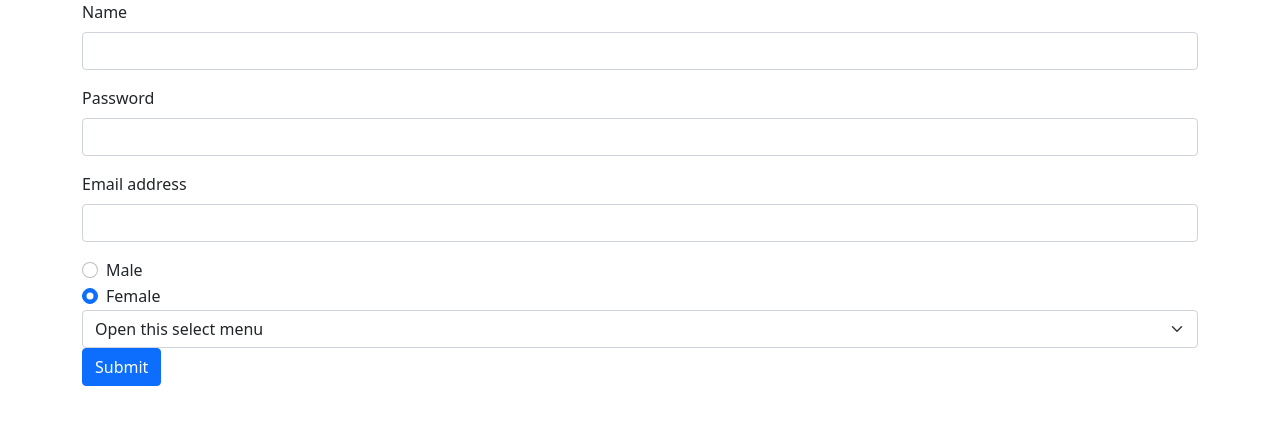
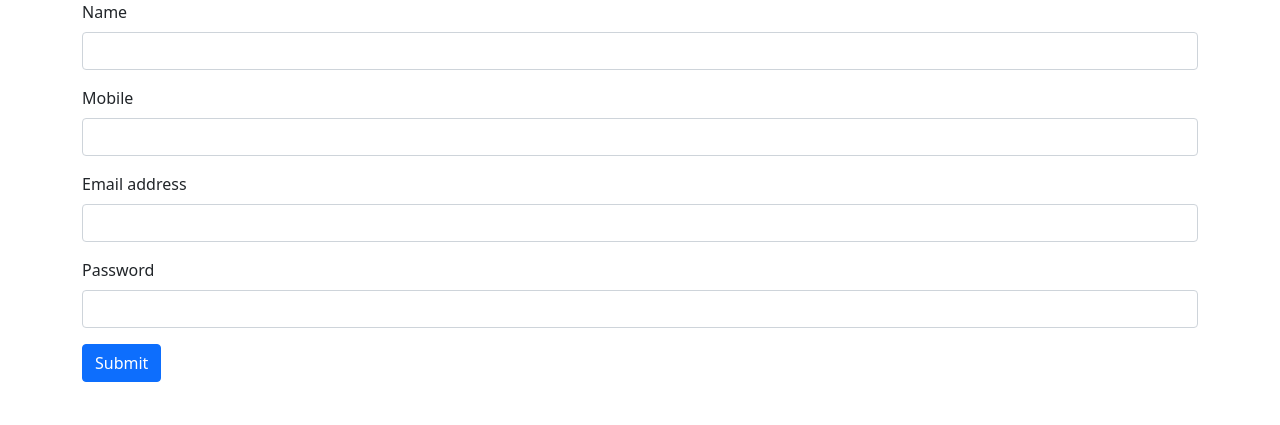
Before and after one commit to Anki-chauhan/Form-Builder, a Flask app: page /register in a window 1280 px wide. Shown: the part 112-537 px from the top of the page. Run offline with Flask 2, Linux system fonts and the light colour scheme; parts of the project's set-up code (start-up, migrations or seed data) failed here and were passed over; some libraries are stand-ins or nearby versions.

Commit message:
fix the register page

```diff
--- a/app.py
+++ b/app.py
@@ -1,3 +1,4 @@
+import re
 from flask import Flask, render_template, redirect, url_for, request
 from werkzeug.utils import invalidate_cached_property
 from forms import RegistrationForm,LoginForm
@@ -25,12 +26,20 @@ class Form(db.Model):
 class Registrationform(db.Model):
     id = db.Column("ID",db.Integer, primary_key = True)
     name = db.Column("Name", db.String(20),nullable = False)
+    mobile = db.Column("Mobile", db.Integer,nullable = False)
     email = db.Column("Email", db.String(30), nullable = False)
     password = db.Column("password", db.String(20), nullable  =False)
-    def __init__(self, name, email, password):
+    def __init__(self, name, mobile, email, password):
         self.name = name
         self.email = email
+        self.mobile = mobile
         self.password = password
+
+    def __repr__(self):
+        return f'{self.name},{self.email}'
+
+
+
 
 posts =[
     {
@@ -52,32 +61,74 @@ posts =[
 def home():
     return render_template('home.html',title = 'home' ,posts = posts)
 
+@app.route('/sign_up')
+def sign_up():
+    return render_template('/register.html')
 
-@app.route('/')
+
+@app.route('/', methods = ['GET','POST'])
 def helloworld():
+    if request.method == 'POST':
+        one = request.form['one']
+        two = request.form['two']
+        three = request.form['three']
+        four = request.form['four']
+
     return render_template('questions.html')
 
-@app.route('/log', methods=['GET', 'POST'])
-def log():
+@app.route('/login', methods=['GET', 'POST'])
+def login():
     error = None
     if request.method == 'POST':
-        user_name = request.form.get('user_email')
-        user_pass = request.form.get('user_password1')
-        if user_name != 'admin@gmail.com' or user_pass != 'admin':
-            error = 'Invalid Credentials. Please try again.'
-        else:
-            return redirect(url_for('home'))
-    return render_template('log.html', error=error)
+        user_name = request.form['username']
+        user_pass = request.form['password']
+        names = Registrationform.query.with_entities(Registrationform.name)
+        upass = Registrationform.query.with_entities(Registrationform.password)
+        usr_name = []
+        usr_pass = []
 
-@app.route('/register')
+        for name in names:
+            usr_name.append(name)
+            print(name)
+        for pass1 in upass:
+            usr_pass.append(pass1)
+            print(pass1)
+        for u, p in zip(usr_name, usr_pass):
+            if u == user_name and p == user_pass:
+                error = 'Invalid Credentials. Please try again.'
+            else:
+               return redirect(url_for('home'))
+    return render_template('login.html', error=error)
+
+@app.route('/register', methods = ['GET','POST'])
 def register():
-    form = RegistrationForm()
+    if request.method == 'POST':
+        name = request.form['name']
+        mob = request.form['mob']
+        email = request.form['email']
+        password = request.form['user_password1']
+        new_user = Registrationform(name = name, mobile=mob ,email = email, password = password)
+        try:
+            db.session.add(new_user)
+            db.session.commit()
+            return redirect('login')
+        except:
+            return "there is some problem to add new user"
+    else:
+        return render_template("register.html")
+
+
+
     return render_template('register.html', title = 'registration', form = form)
 
 @app.route('/response')
 def response():
     return render_template('response.html')
 
+@app.route('/new')
+def new():
+    return render_template('new.html')
+
 
 
 if __name__ == '__main__':
--- a/templates/log.html
+++ b/templates/log.html
@@ -14,7 +14,7 @@
 </head>
 
 <body>
-    <form>
+    <form  method="post">
         <div class='container'>
             <div class="mb-3">
                 <label for="user_email" class="form-label">Email address</label>
@@ -26,7 +26,7 @@
                 <input type="password" class="form-control" id="user_password1" value="{{request.form.user_password1}}">
             </div>
 
-            <button type="submit" class="btn btn-primary" href="log">login</button>
+            <button type="submit" class="btn btn-primary">login</button>
 
             <div><a class="nav-link" href="register">register?</a></div>
         </div>
--- a/templates/register.html
+++ b/templates/register.html
@@ -52,40 +52,27 @@
         </div>
     </nav>
 
-    <form>
+    <form action="/register" method="POST">
 
         <div class='container'>
             <div class="mb-3">
                 <label for="name" class="form-label">Name</label>
-                <input type="text" class="form-control" id="name" aria-describedby="emailHelp">
+                <input type="text" class="form-control" name="name" aria-describedby="emailHelp">
             </div>
             <div class="mb-3">
-                <label for="mob" class="form-label">Password</label>
-                <input type="integer" class="form-control" id="mob">
+                <label for="mob" class="form-label">Mobile</label>
+                <input type="integer" class="form-control" name="mob">
             </div>
             <div class="mb-3">
-                <label for="exampleInputEmail1" class="form-label">Email address</label>
-                <input type="email" class="form-control" id="exampleInputEmail1" aria-describedby="emailHelp">
+                <label for="email" class="form-label">Email address</label>
+                <input type="email" class="form-control" name="email" aria-describedby="emailHelp">
             </div>
-            <div class="form-check">
-                <input class="form-check-input" type="radio" name="flexRadioDefault" id="flexRadioDefault1">
-                <label class="form-check-label" for="flexRadioDefault1">
-                    Male
-                </label>
+
+            <div class="mb-3">
+                <label for="user_password1" class="form-label">Password</label>
+                <input type="password" class="form-control" name="user_password1">
             </div>
-            <div class="form-check">
-                <input class="form-check-input" type="radio" name="flexRadioDefault" id="flexRadioDefault2" checked>
-                <label class="form-check-label" for="flexRadioDefault2">
-                    Female
-                </label>
-            </div>
-            <select class="form-select" aria-label="Default select example">
 
-                <option selected>Open this select menu</option>
-                <option value="1">One</option>
-                <option value="2">Two</option>
-                <option value="3">Three</option>
-            </select>
 
             <button type="submit" class="btn btn-primary">Submit</button>
 
```
Also changed, not shown: templates/login.html (+15 -7 lines), templates/new.html (added, +15 -0 lines), templates/questions.html (+11 -27 lines), form.db.
